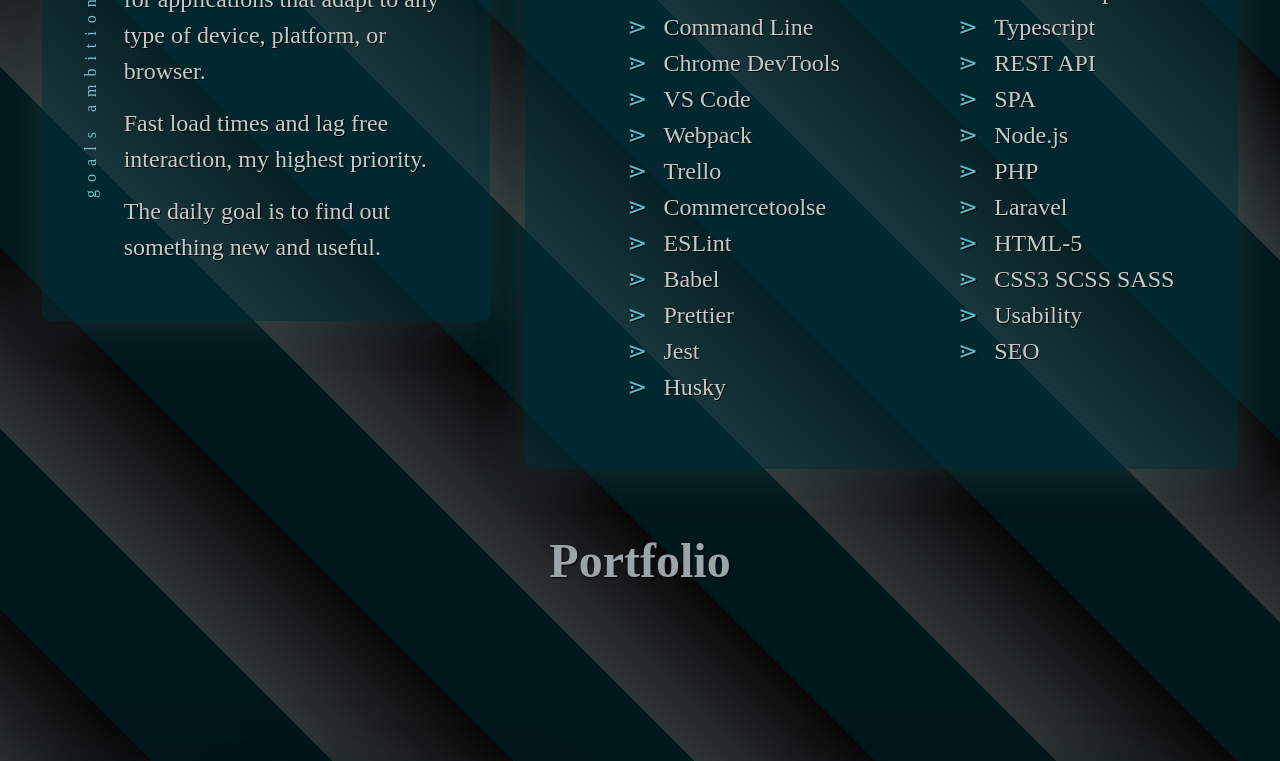
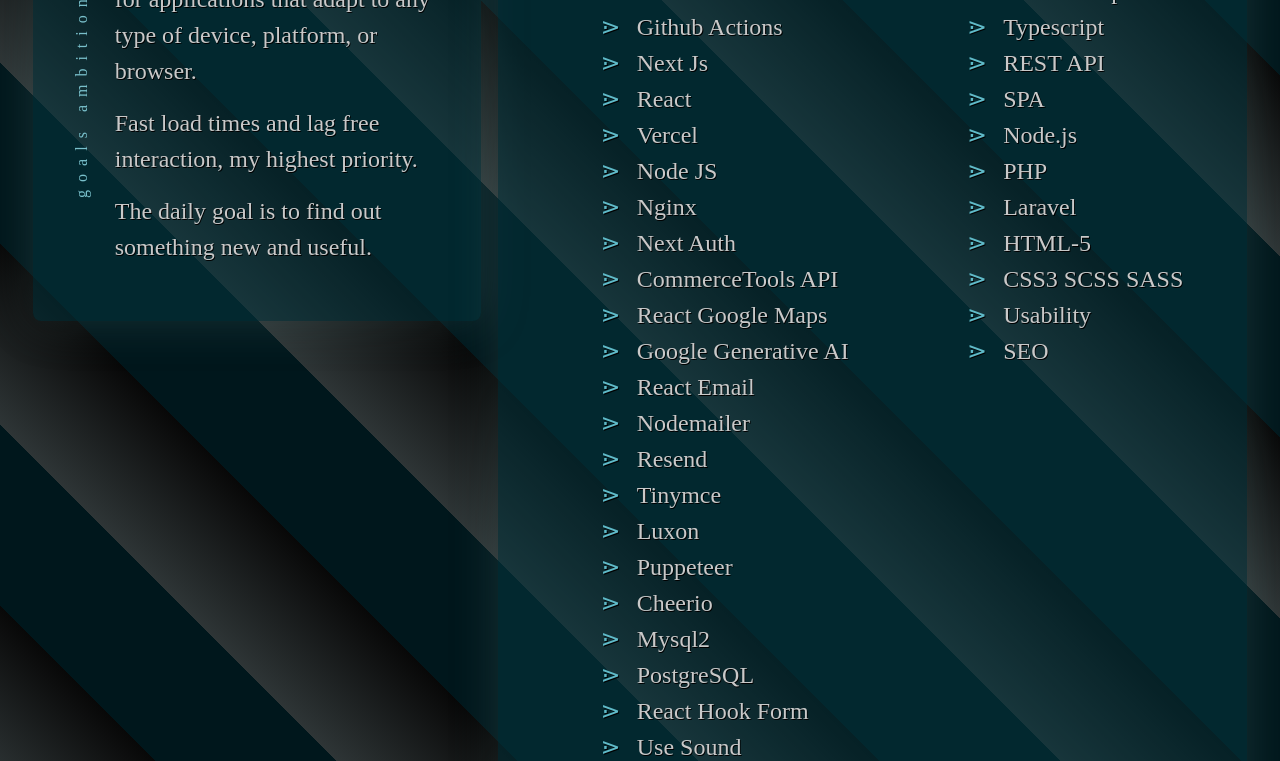
Before and after one commit to perseus-sergey/My-cv, a website built with webpack: page src/template.html in a window 1280 px wide. Shown: the part 410-1171 px from the top of the page. Built offline with nearby package versions, Linux system fonts and the light colour scheme.

Commit message:
feat: add new skills

```diff
--- a/src/template.html
+++ b/src/template.html
@@ -26,17 +26,37 @@
             <h3 class="skills-heading"><img class="skills__img" src="./assets/images/repair-tools.png" alt=""></span> <span>Tools</span></h3>
             <ul>
               <li>Git + Github</li>
-              <li>Command Line</li>
-              <li>Chrome DevTools</li>
-              <li>VS Code</li>
-              <li>Webpack</li>
-              <li>Trello</li>
-              <li>Commercetoolse</li>
+              <li>Github Actions</li>
+              <li>Next Js</li>
+              <li>React</li>
+              <li>Vercel</li>
+              <li>Node JS</li>
+              <li>Nginx</li>
+              <li>Next Auth</li>
+              <li>CommerceTools API</li>
+              <li>React Google Maps</li>
+              <li>Google Generative AI</li>
+              <li>React Email</li>
+              <li>Nodemailer</li>
+              <li>Resend</li>
+              <li>Tinymce</li>
+              <li>Luxon</li>
+              <li>Puppeteer</li>
+              <li>Cheerio</li>
+              <li>Mysql2</li>
+              <li>PostgreSQL</li>
+              <li>React Hook Form</li>
+              <li>Use Sound</li>
+              <li>Crontab</li>
+              <li>Zod</li>
+              <li>Sax</li>
+              <li>React-select</li>
+              <li>Tailwind</li>
               <li>ESLint</li>
-              <li>Babel</li>
               <li>Prettier</li>
               <li>Jest</li>
               <li>Husky</li>
+              <li>Trello</li>
             </ul>
           </div>
           <div class="knowledge-wrapper">
```
